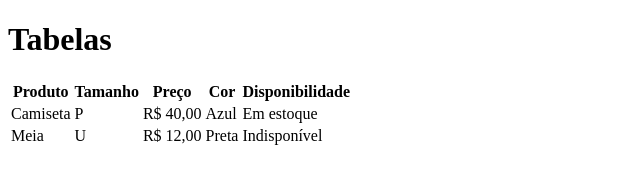
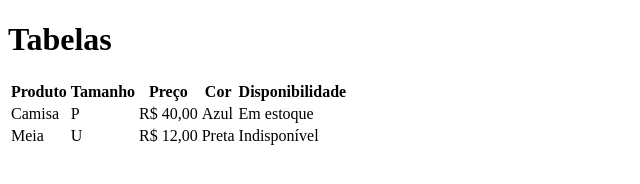
Before and after one commit to Luccas71/aula-tabela, a plain HTML site: page index.html in a window 1280 px wide. Shown: the full height of the page, 0-640 px from the left. Drawn offline with Linux system fonts and the light colour scheme.

Commit message:
mudado de camiseta para camisa

```diff
--- a/index.html
+++ b/index.html
@@ -17,7 +17,7 @@
             <th>Disponibilidade</th>
         </tr>
         <tr>
-            <td>Camiseta</td>
+            <td>Camisa</td>
             <td>P</td>
             <td>R$ 40,00</td>
             <td>Azul</td>
```
